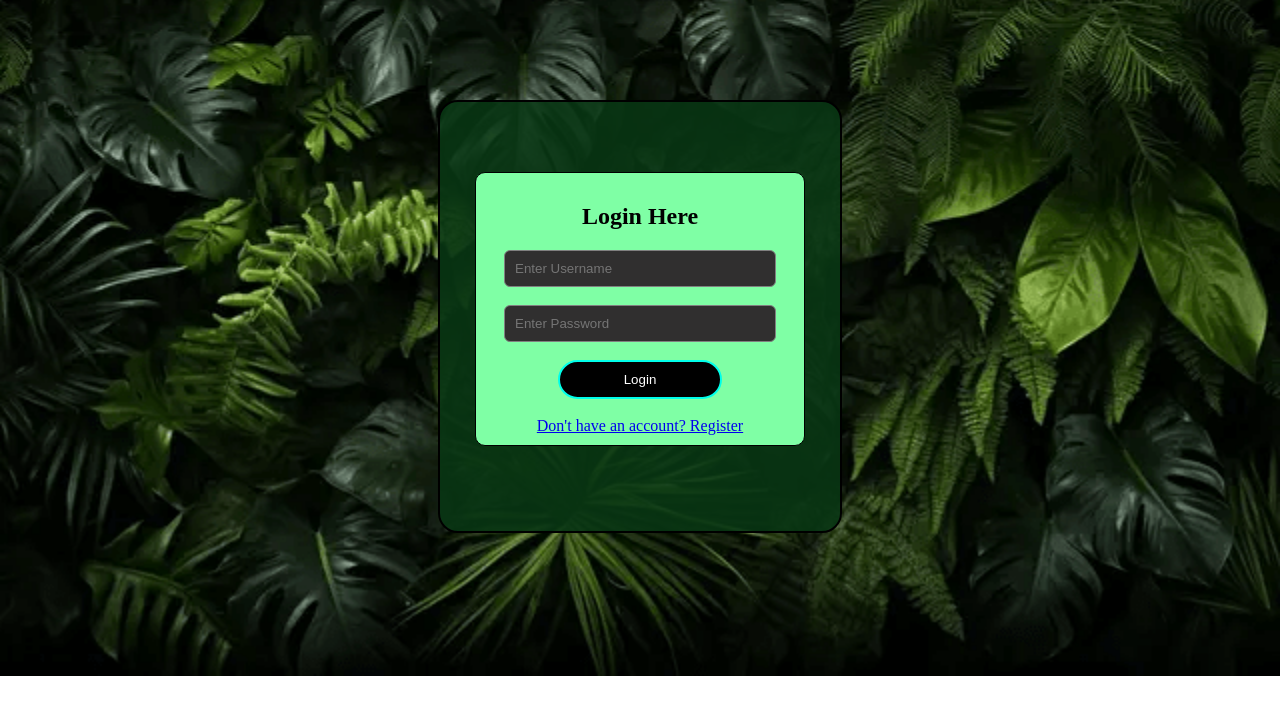
After one commit to Jeevith252/django, a Django app: page /login/ in a window 1280 px wide. The commit adds this page. Shown: the top 715 px of the page. Run offline with Django 5.2, Linux system fonts and the light colour scheme.

Commit message:
Login Page

```diff
--- a/project/app/static/app/styles.css
+++ b/project/app/static/app/styles.css
@@ -91,7 +91,7 @@
         }
 
         .search-box{
-            margin: 0px 0px 0px 600px;
+            margin: -55px 0px 60px 600px;
         }
 
         .search-box button{
--- /dev/null
+++ b/project/app/templates/login.html
@@ -0,0 +1,38 @@
+{% load static %}
+<!DOCTYPE html>
+<html>
+<head>
+    <title>Login</title>
+    <link rel="stylesheet" href="{% static 'app/styles.css' %}">
+</head>
+<body>
+
+<div class="containar">
+
+{% if messages %}
+    {% for message in messages %}
+        <p style="color:red;">{{ message }}</p>
+    {% endfor %}
+{% endif %}
+
+<form method="POST">
+    {% csrf_token %}
+    <div class="inner">
+        <h2>Login Here</h2>
+
+        <input type="text" name="username" placeholder="Enter Username" required>
+        <br><br>
+
+        <input type="password" name="password" placeholder="Enter Password" required>
+        <br><br>
+
+        <button>Login</button>
+        <br><br>
+        <a href="/register/">Don't have an account? Register</a>
+    </div>
+</form>
+
+</div>
+
+</body>
+</html>
--- a/project/app/templates/register.html
+++ b/project/app/templates/register.html
@@ -3,7 +3,7 @@
 <html>
 <head>
     <title>Register Form</title>
-    <link rel="stylesheet" href="{% static 'app/style.css' %}">
+    <link rel="stylesheet" href="{% static 'app/styles.css' %}">
 </head>
 
 <body>
@@ -27,7 +27,7 @@
 </div>
 <br><br><br><br><br>
 <div>
-    <table>
+    {% comment %} <table>
         <tr>
             <th>SI No.</th>
             <th>First Name</th>
@@ -58,7 +58,7 @@
 
         {% endfor %}
 
-    </table>
+    </table> {% endcomment %}
 </div>
 </body>
 </html>
--- a/project/app/views.py
+++ b/project/app/views.py
@@ -1,8 +1,12 @@
-from django.shortcuts import render,redirect
+from django.shortcuts import render, redirect
 from django.http import HttpResponse
+from django.contrib.auth.models import User
+from django.contrib import messages
+from .models import Students
+from django.contrib.auth import authenticate, login, logout
+from django.contrib.auth.decorators import login_required
 
-from .models import Students
-
+@login_required(login_url='/login/')
 def hello(request):
     if(request.method == 'POST'):
         data = request.POST
@@ -28,11 +32,13 @@ def hello(request):
     con = {'hell':stu}
     return render(request,"j.html",con)
 
+@login_required(login_url='/login/')
 def dell(request, id):
-    print(id)
-    Students.objects.get(id=id).delete()
+    if request.method == "POST":
+        Students.objects.get(id=id).delete()
     return redirect('/')
 
+@login_required(login_url='/login/')
 def upda(request,id):
     record=Students.objects.all().get(id=id)
     if(request.method == 'POST'):
@@ -52,4 +58,51 @@ def upda(request,id):
     return render(request,'update.html',{'hell' : record})
 
 def register_pg(req):
-    return render(req,"register.html")
+    if req.method == 'POST':
+        data = req.POST
+
+        fname = data.get('first_name')
+        lname = data.get('last_name')
+        username = data.get('username')
+        password = data.get('password')
+
+        if User.objects.filter(username=username).exists():
+            messages.error(req, "Username already exists")
+            return redirect('register')
+
+        user = User.objects.create(
+            first_name=fname,
+            last_name=lname,
+            username=username
+        )
+
+        user.set_password(password)
+        user.save()
+
+        return redirect('/admin/')
+
+    return render(req, "register.html")
+
+def login_pg(req):
+    if (req.method == "POST"):
+        data =req.POST
+        username = data.get("username")
+        password = data.get("password")
+
+        user=User.objects.filter(username = username)
+        if not user.exists():
+            messages.error(req,"Username is invalid")
+            return redirect('login')
+
+        user=authenticate(req,username=username,password=password)
+        if user is not None:
+            login(req,user)
+            return redirect("/")
+        else:
+            messages.error(req,"Password is invalid")
+            return redirect("/login/")
+    return render(req, "login.html")
+
+def logout_pg(req):
+    logout(req)
+    return redirect("/login/")
--- a/project/project/urls.py
+++ b/project/project/urls.py
@@ -17,6 +17,8 @@ Including another URLconf
 from django.contrib import admin
 from django.urls import path
 from app.views import *
+from app.views import login_pg
+
 
 
 urlpatterns = [
@@ -24,6 +26,9 @@ urlpatterns = [
     path('',hello),
     path('askquestion/<int:id>/', dell, name="delete_student"),
     path('update-record/<int:id>/', upda, name="update_student"),
-    path('register/',register_pg)
+    path('register/',register_pg),
+    path('login/', login_pg, name='login'),
+    path('logout/', logout_pg, name='logout'),
+
 
 ]
```
Also changed, not shown: project/app/templates/j.html (+55 -32 lines), project/db.sqlite3.
